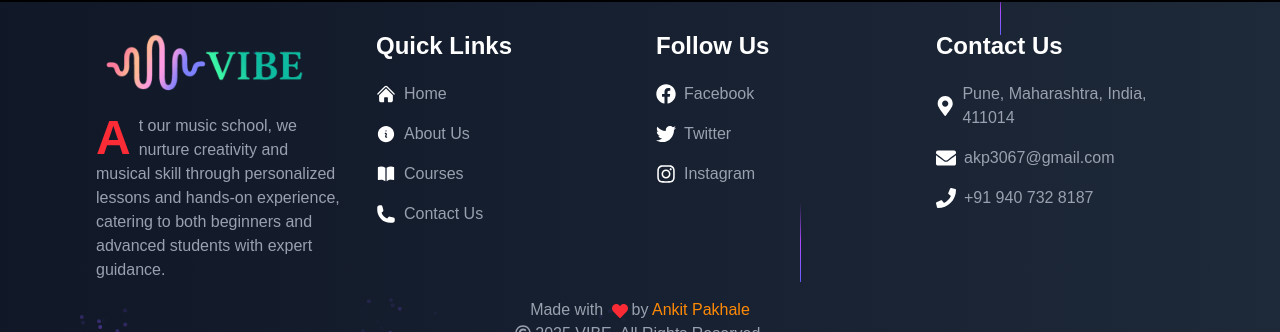
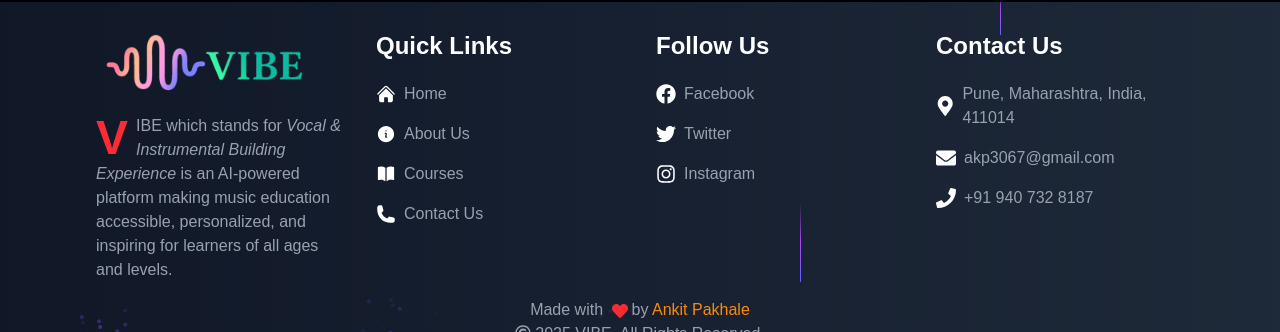
Before and after one commit to ankitpakhale/VIBE-UI, a Next.js app: page /courses/advanced-composition in a window 1280 px wide. Shown: the part 2524-2856 px from the top of the page. Built offline with nearby package versions, Linux system fonts and the light colour scheme.

Commit message:
- Update content in the Footer. - Add animation to the "Our Vision" title icon.

```diff
--- a/src/app/about-us/page.tsx
+++ b/src/app/about-us/page.tsx
@@ -18,7 +18,7 @@ import Footer from '@/components/Footer';
 const page = () => {
   return (
     <>
-      <div className="pt-36 h-full w-full rounded-md bg-neutral-950 relative flex flex-col items-center justify-center antialiased">
+      <div className="pt-36 h-full w-full bg-neutral-950 relative flex flex-col items-center justify-center antialiased">
         <div className="px-5 sm:px-30 flex flex-col items-center justify-center">
           <PageHeading title="About Us" />
 
@@ -47,8 +47,9 @@ const page = () => {
           {/* Our Vision */}
           <div className="mt-10">
             <h2 className="md:text-4xl text-xl text-white relative z-20 text-center my-2">
-              🌍 Our Vision
+              <span className="inline-block animate-spin">🌍</span> Our Vision
             </h2>
+
             <p className="text-center text-neutral-300 relative z-20">
               To{' '}
               <span className="font-bold">democratize world-class music education</span>
@@ -123,7 +124,7 @@ const page = () => {
             </p>
           </div>
           {/* Join Us on the Journey */}
-          <div className="mt-10 mb-30">
+          <div className="mt-10">
             <h2 className="md:text-4xl text-xl text-white relative z-20 text-center my-2">
               🚀 Join Us on the Journey
             </h2>
@@ -135,10 +136,16 @@ const page = () => {
               </span>
               .
             </p>
-            <p className="font-bold text-neutral-300">
+            <p className="font-bold text-neutral-300 text-center">
               VIBE is not just about learning music. It’s about loving music, living
               music, and evolving through music.
             </p>
+          </div>
+          {/* Closing Statement */}
+          <div className="mt-10 mb-15">
+            <h2 className="md:text-4xl text-xl text-white italic relative z-20 text-center my-2">
+              🎵 VIBE – Where Music Meets AI.
+            </h2>
           </div>
         </div>
 
--- a/src/components/Footer.tsx
+++ b/src/components/Footer.tsx
@@ -52,9 +52,10 @@ const Footer = () => {
               first-letter:mr-2
             "
             >
-              At our music school, we nurture creativity and musical skill through
-              personalized lessons and hands-on experience, catering to both beginners and
-              advanced students with expert guidance.
+              VIBE which stands for{' '}
+              <span className="italic">Vocal & Instrumental Building Experience</span> is
+              an AI-powered platform making music education accessible, personalized, and
+              inspiring for learners of all ages and levels.
             </p>
           </div>
 
```
